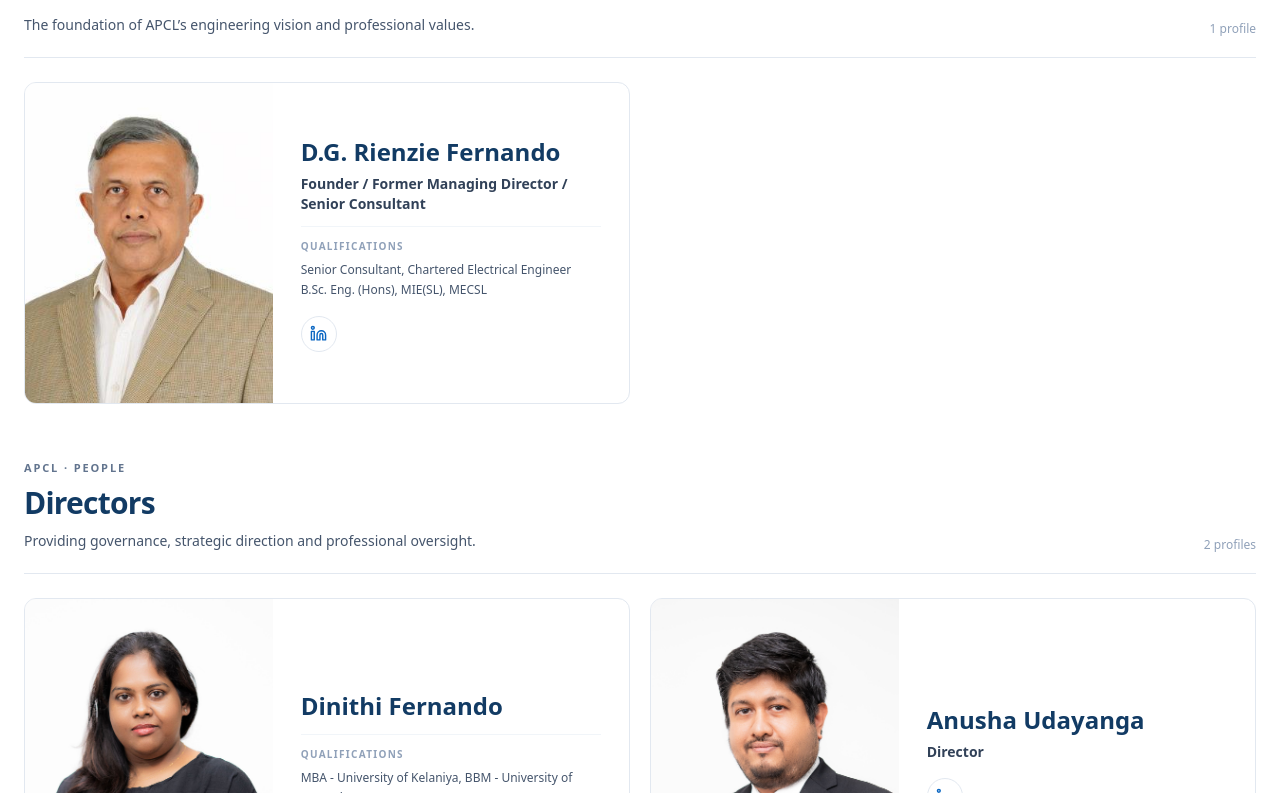
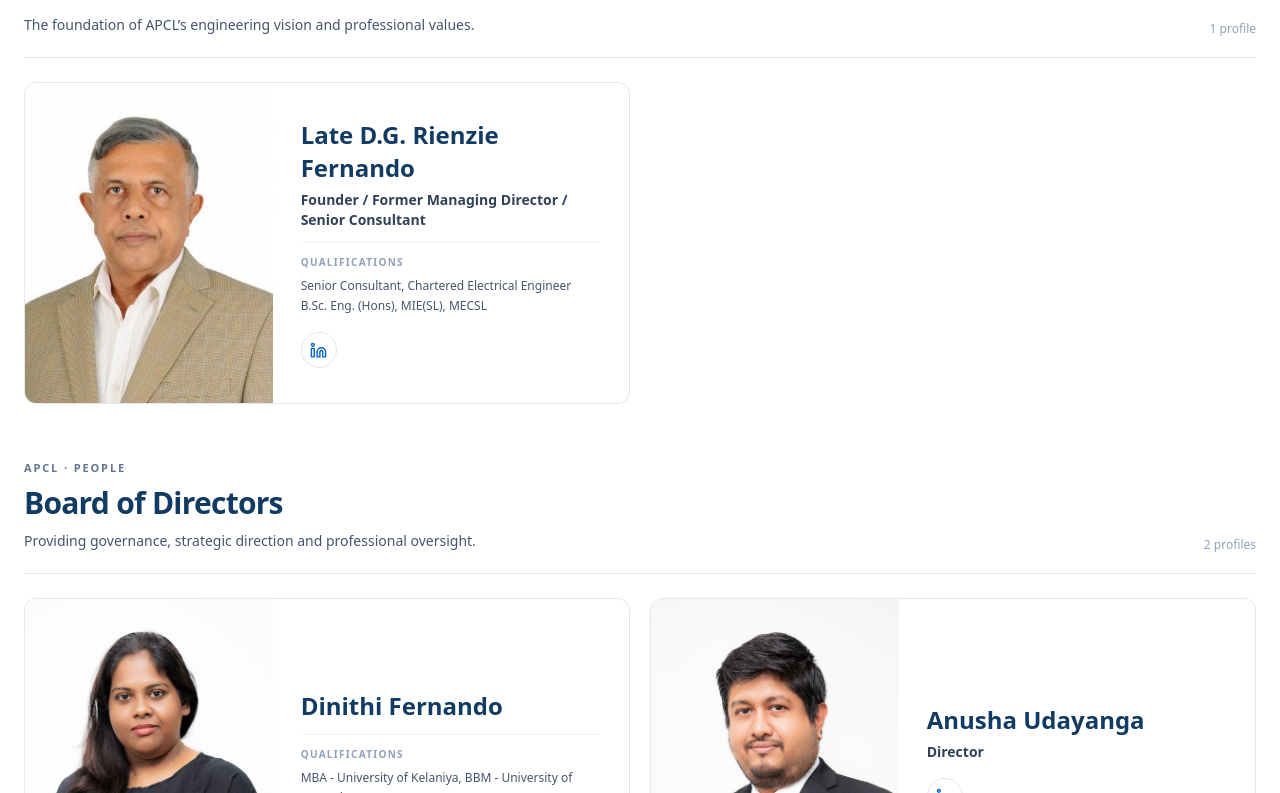
Before and after one commit to dishanapcl-tech/apclit, a React (Vite) app: page /testing-team in a window 1280 px wide. Shown: the part 707-1500 px from the top of the page. Built offline with nearby package versions, Linux system fonts and the light colour scheme.

Commit message:
team-update

```diff
--- a/src/data.js
+++ b/src/data.js
@@ -162,7 +162,7 @@ export const team = [
   // linkedin: "https://www.linkedin.com/in/engineer-profile/"
   // },
   {
-  name: "D.G. Rienzie Fernando",
+  name: "Late D.G. Rienzie Fernando",
   role: "Founder",
   position: "Founder / Former Managing Director / Senior Consultant",
   image: "/team/rienzie.jpeg",
--- a/src/pages/TestingTeam.jsx
+++ b/src/pages/TestingTeam.jsx
@@ -267,7 +267,7 @@ export default function Team() {
           />
 
           <TeamGroup
-            title="Directors"
+            title="Board of Directors"
             description="Providing governance, strategic direction and professional oversight."
             people={grouped.directors}
             featured
@@ -305,7 +305,7 @@ export default function Team() {
 
           {grouped.other.length > 0 && (
             <TeamGroup
-              title="Engineering & Technical Team"
+              title="Account & Finance Department"
               description="Additional technical professionals contributing to APCL’s project delivery."
               people={grouped.other}
               emptyMessage="Additional team profiles will be listed here."
```
